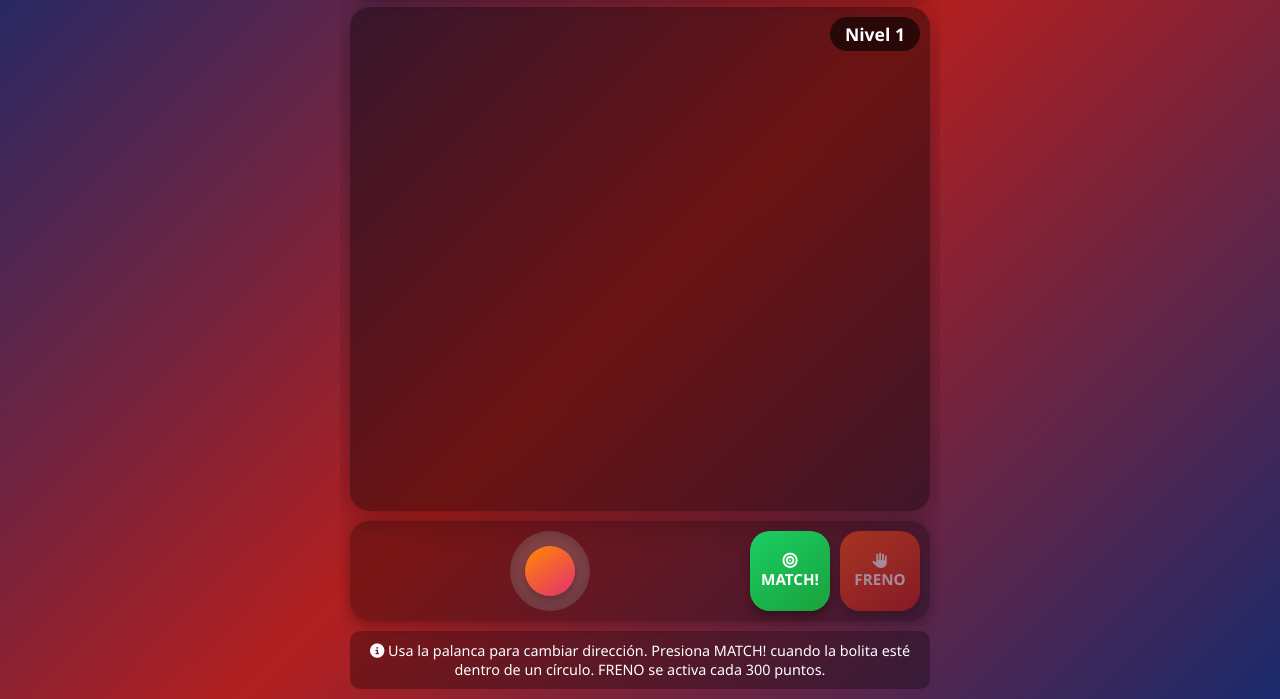
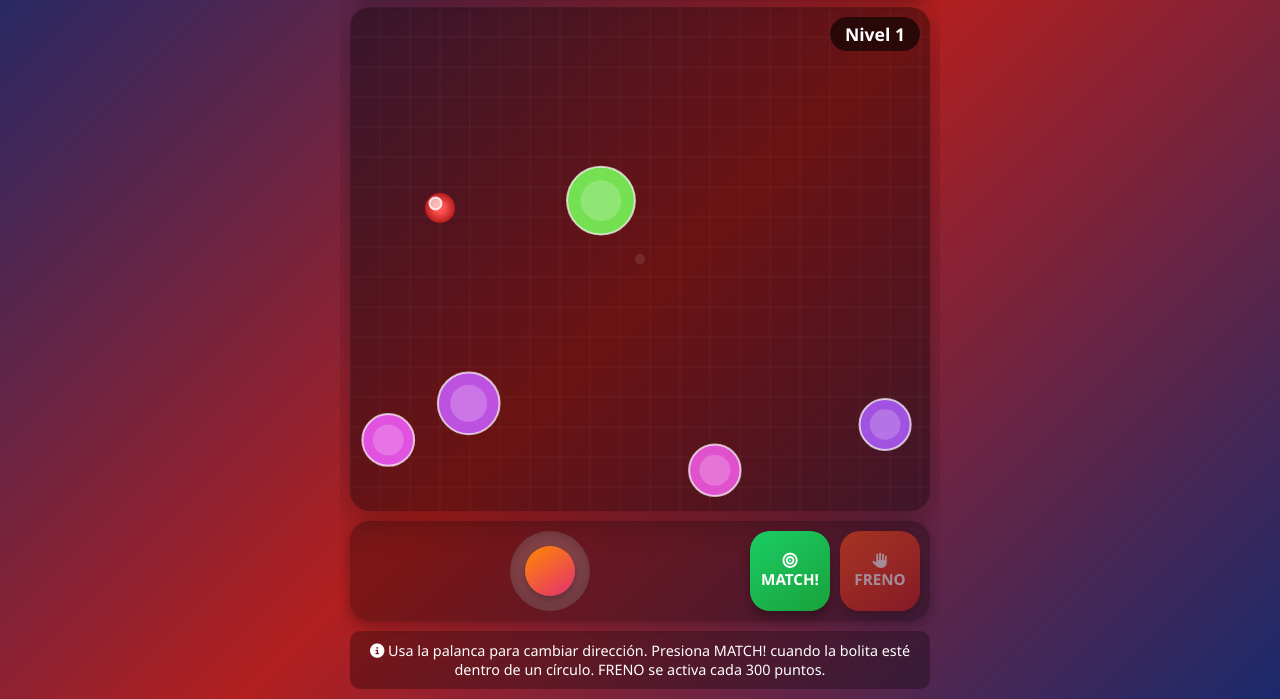
Before and after one commit to Kev1n44/MatchBall4, a plain HTML site: page index.html in a window 1280 px wide. Shown: the part 101-800 px from the top of the page. Drawn offline with Linux system fonts and the light colour scheme.

Commit message:
Add files via upload

```diff
--- a/index.html
+++ b/index.html
@@ -574,11 +574,6 @@
             const gameContainer = canvas.parentElement;
             canvas.width = gameContainer.clientWidth;
             canvas.height = gameContainer.clientHeight;
-
-            // Redimensionar en caso de cambios
-            if (gameRunning) {
-                initLevel();
-            }
         }
 
         resizeCanvas();
@@ -696,6 +691,9 @@
 
             // Actualizar estado del freno
             updateBrakeButton();
+
+            // Dibujar inmediatamente después de inicializar
+            draw();
         }
 
         // Actualizar botón de freno
```
